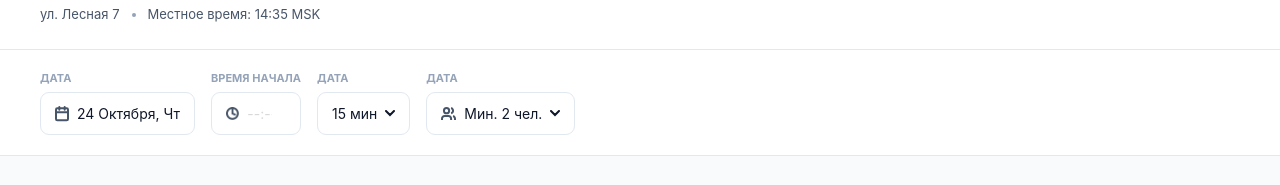
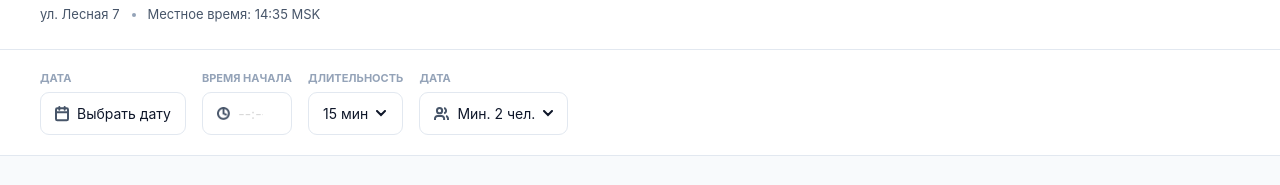
Before and after one commit to SolelyMK/frontend-trainee-assignment-autumn-2026-flow-2-solelymk-0570b0b1, a React (Vite) app in the folder frontend/: page /rooms in a window 1280 px wide. Shown: the part 122-307 px from the top of the page. Built offline with nearby package versions, Linux system fonts and the light colour scheme.

Commit message:
DateSelector is now a separate component

```diff
--- /dev/null
+++ b/frontend/src/components/DateSelector.tsx
@@ -0,0 +1,17 @@
+type DateSelectorPropsType = {
+    date?: string
+}
+
+function DateSelector(props: DateSelectorPropsType) {
+    return (
+        <div className="flex flex-col gap-[6px]">
+            <span className="text-[#94A3B8] text-[11px] font-[700] uppercase">Дата</span>
+            <div className="border border-[#E2E8F0] p-[10px_14px] rounded-[9px] flex gap-[8px] items-center cursor-pointer">
+                <img src="src/assets/calendar.svg" alt="" />
+                <span className="text-[#0F172A] text-[14px] font-[400] select-none">{ props.date ?? 'Выбрать дату' }</span>
+            </div>
+        </div>
+    )
+}
+
+export default DateSelector;
--- a/frontend/src/components/FilterBar.tsx
+++ b/frontend/src/components/FilterBar.tsx
@@ -1,6 +1,4 @@
-type DateSelectorPropsType = {
-    date: string
-}
+import DateSelector from "./DateSelector"
 
 type StartTimeSelectorPropsType = {
     time?: string
@@ -17,22 +15,10 @@ type CapacitySelectorPropsType = {
 function FilterBar() {
     return (
         <div className="basis-[min-content] bg-white p-[20px_40px] border-b border-b-[#E2E8F0] flex gap-[16px]">
-            <DateSelector date="24 Октября, Чт" />
+            <DateSelector />
             <StartTimeSelector />
             <DurationSelector />
             <CapacitySelector />
-        </div>
-    )
-}
-
-function DateSelector(props: DateSelectorPropsType) {
-    return (
-        <div className="flex flex-col gap-[6px]">
-            <span className="text-[#94A3B8] text-[11px] font-[700] uppercase">Дата</span>
-            <div className="border border-[#E2E8F0] p-[10px_14px] rounded-[9px] flex gap-[8px] items-center cursor-pointer">
-                <img src="src/assets/calendar.svg" alt="" />
-                <span className="text-[#0F172A] text-[14px] font-[400] select-none">{ props.date }</span>
-            </div>
         </div>
     )
 }
@@ -71,7 +57,7 @@ function StartTimeSelector(props: StartTimeSelectorPropsType) {
 function DurationSelector(props: DurationSelectorPropsType) {
     return (
         <div className="flex flex-col gap-[6px]">
-            <span className="text-[#94A3B8] text-[11px] font-[700] uppercase">Дата</span>
+            <span className="text-[#94A3B8] text-[11px] font-[700] uppercase">Длительность</span>
             <div className="border border-[#E2E8F0] p-[10px_14px] rounded-[9px] flex gap-[8px] items-center cursor-pointer">
                 <span className="text-[#0F172A] text-[14px] font-[400] select-none">{ props.dur ?? '15 мин' }</span>
                 <img src="src/assets/chevron-down.svg" alt="" />
```
